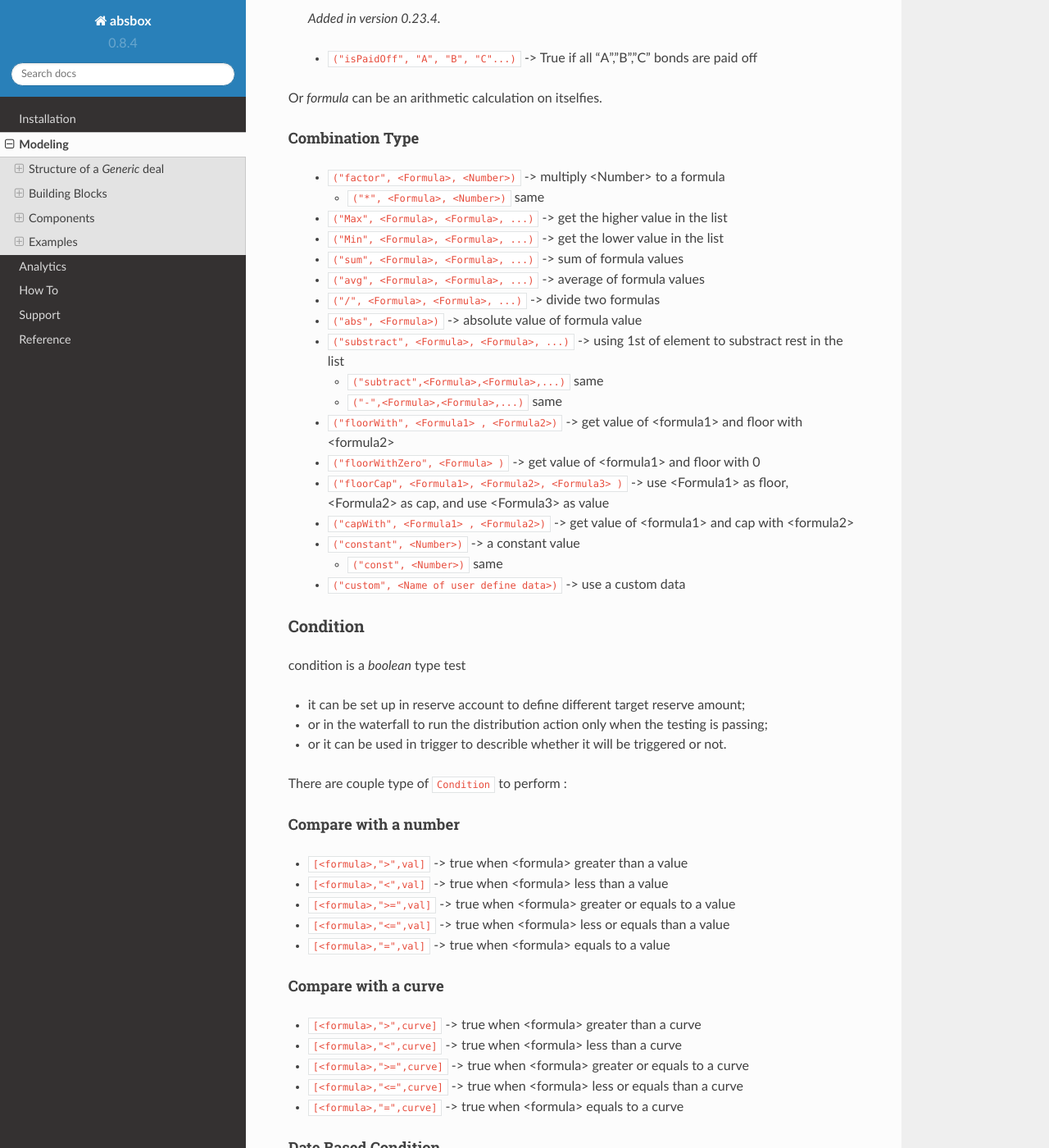
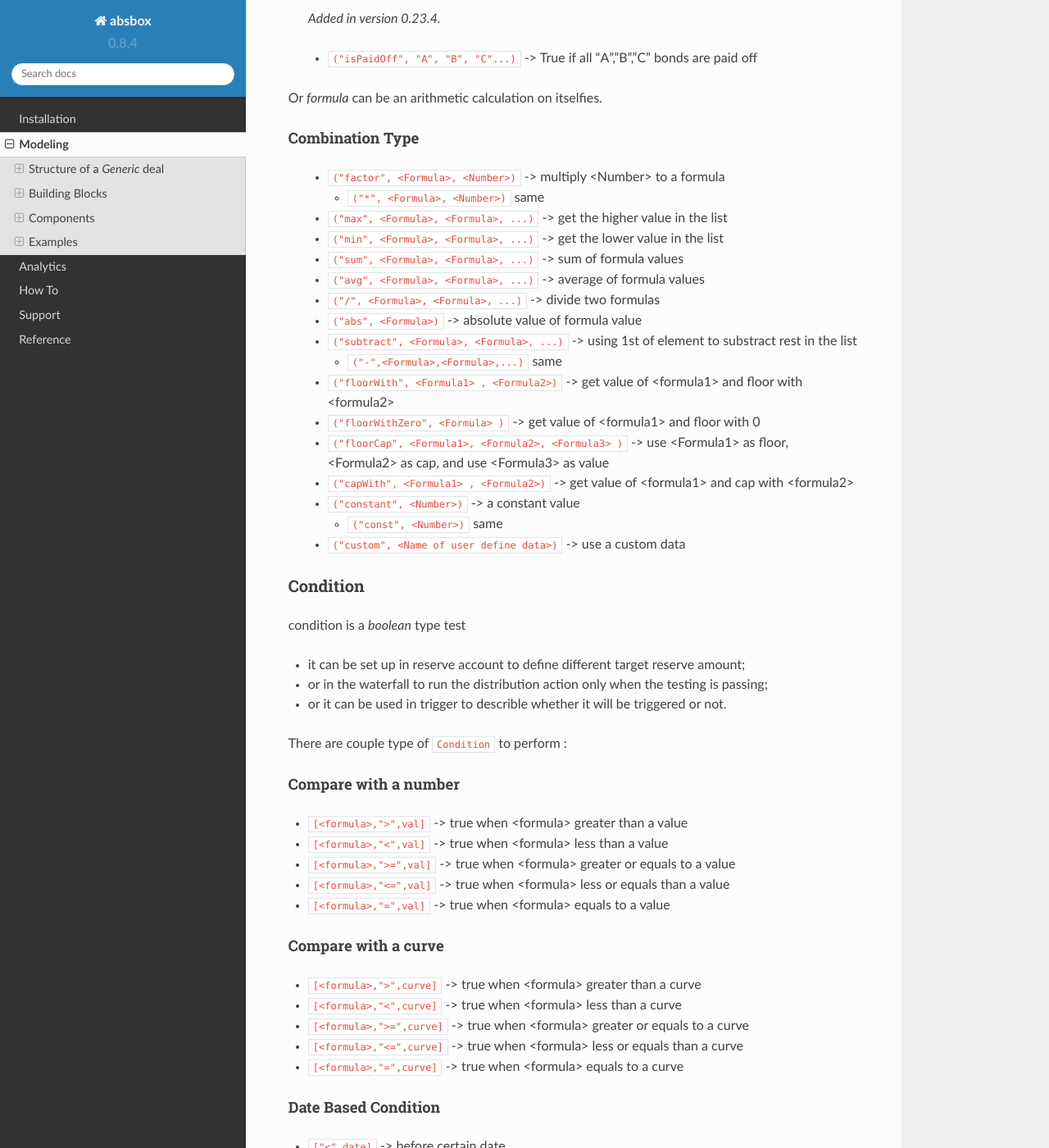
Before and after one commit to yellowbean/absbox-doc, a Sphinx documentation site: the page built from docs/source/modeling.rst, in a window 1280 px wide and 1400 px high, scrolled down 6488 px. Shown: the whole window at 82% size. Built offline with Sphinx 7.4.7 and the Read the Docs theme 2.0.0, drawn with Linux system fonts in a browser that asks for light colours; some of the changed text lies outside the part shown.

Commit message:
update wording

```diff
--- a/docs/source/modeling.rst
+++ b/docs/source/modeling.rst
@@ -302,15 +302,14 @@ Combination Type
     * ``("factor", <Formula>, <Number>)`` -> multiply <Number> to a formula
 
       * ``("*", <Formula>, <Number>)`` same
-    * ``("Max", <Formula>, <Formula>, ...)`` -> get the higher value in the list
-    * ``("Min", <Formula>, <Formula>, ...)`` -> get the lower value in the list
+    * ``("max", <Formula>, <Formula>, ...)`` -> get the higher value in the list
+    * ``("min", <Formula>, <Formula>, ...)`` -> get the lower value in the list
     * ``("sum", <Formula>, <Formula>, ...)`` -> sum of formula values
     * ``("avg", <Formula>, <Formula>, ...)`` -> average of formula values
     * ``("/", <Formula>, <Formula>, ...)`` -> divide two formulas
     * ``("abs", <Formula>)`` -> absolute value of formula value
-    * ``("substract", <Formula>, <Formula>, ...)`` -> using 1st of element to substract rest in the list
-
-      * ``("subtract",<Formula>,<Formula>,...)`` same
+    * ``("subtract", <Formula>, <Formula>, ...)`` -> using 1st of element to substract rest in the list
+
       * ``("-",<Formula>,<Formula>,...)``  same
     * ``("floorWith", <Formula1> , <Formula2>)`` -> get value of <formula1> and floor with <formula2>
     * ``("floorWithZero", <Formula> )`` -> get value of <formula1> and floor with 0
@@ -353,6 +352,7 @@ Compare with a curve
 
 Date Based Condition
 ^^^^^^^^^^^^^^^^^^^^
+
 * ``["<",date]`` -> before certain date
 * ``[">",date]`` -> after certain date
 * ``["<=",date]`` -> On or beore certain date
@@ -368,8 +371,10 @@ Deal Status
 * ``["status", "Ended"]`` -> true if current status is `Ended`
 
 
+
 Nested Condition
 ^^^^^^^^^^^^^^^^^^^^
+
 * ``["all",<condition>,<condition>....]`` -> true if all of <condition> is true
 * ``["any",<condition>,<condition>....]`` -> true if any of <condition> is true
 
```
Also changed, not shown: other parts of docs/source/modeling.rst (+3 -0 lines).
